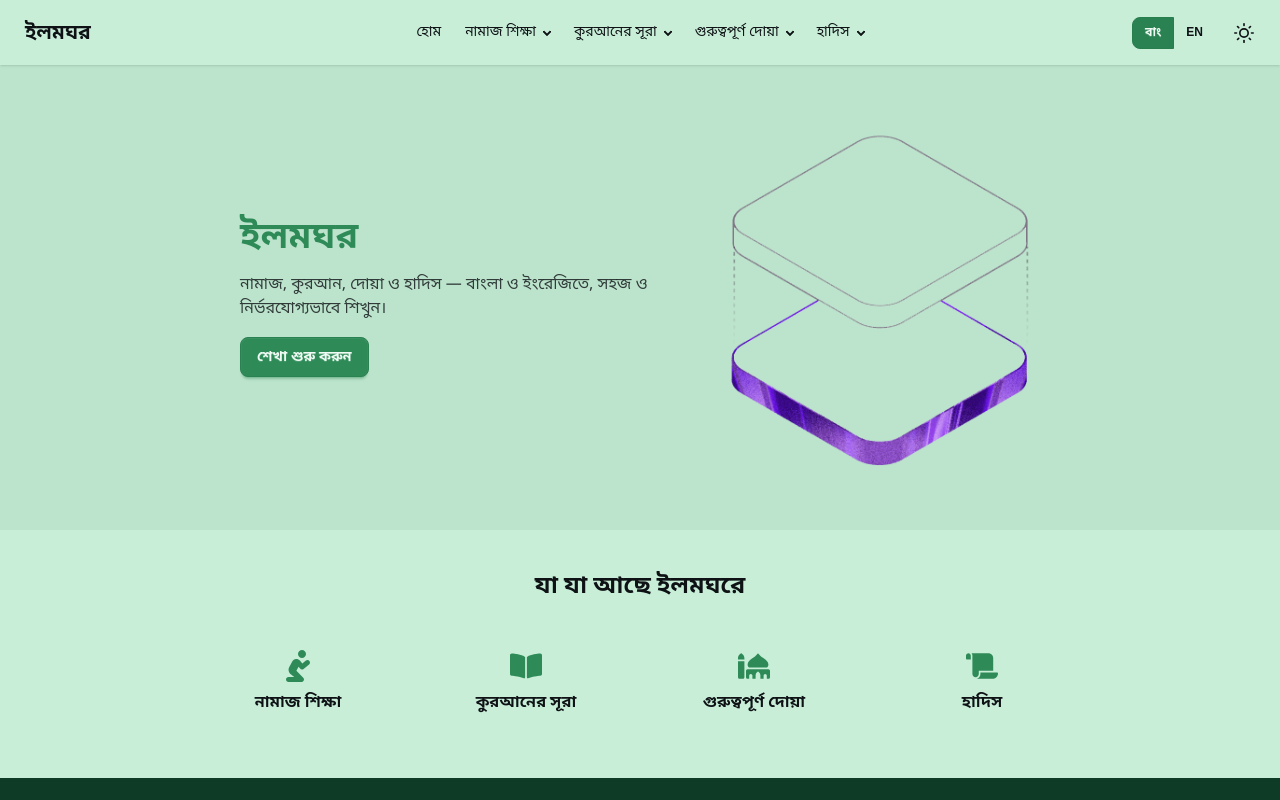
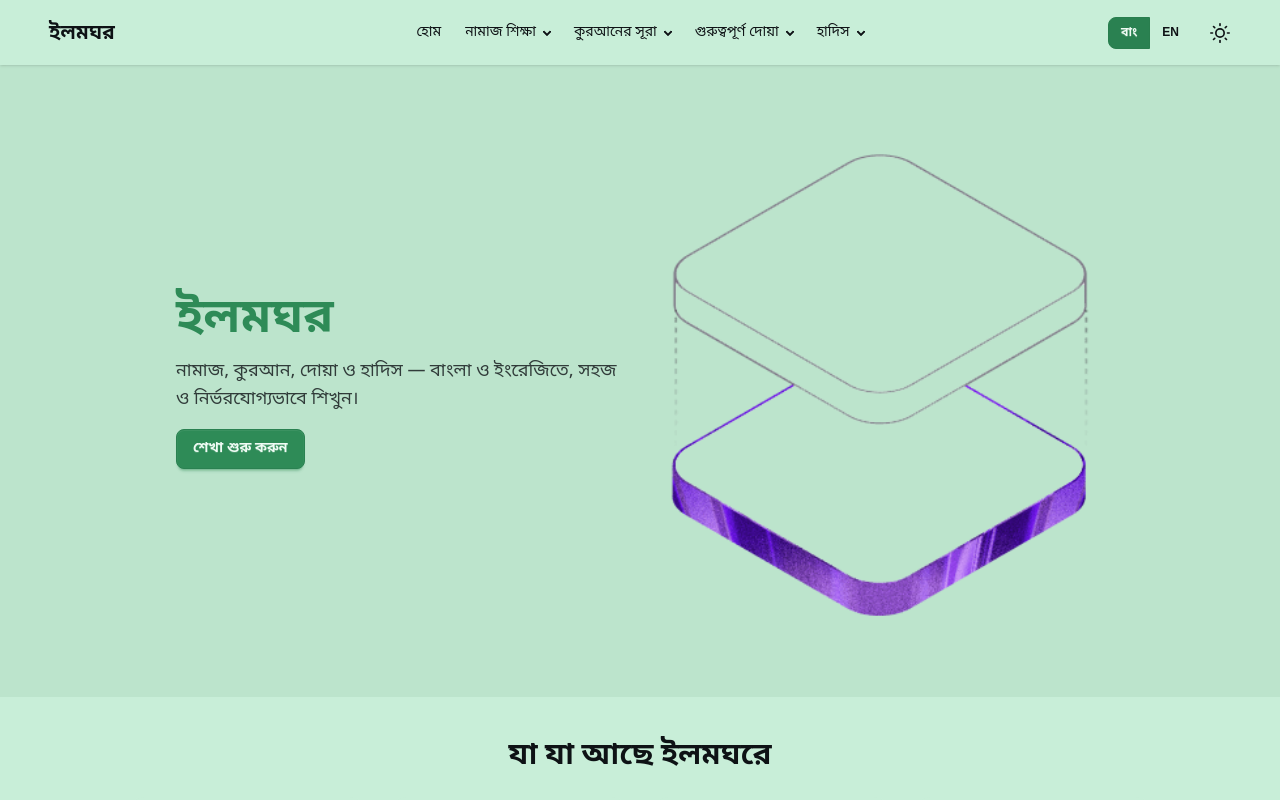
Before and after one commit to cosmokhairul/ilm-house, a React (Vite) app: page / in a window 1280 px wide. Shown: the top 800 px of the page. Built offline with nearby package versions, Linux system fonts and the light colour scheme; a web font is replaced by a local one.

Commit message:
Responsiveness completed

```diff
--- a/src/pages/Duas/DuaDetail.jsx
+++ b/src/pages/Duas/DuaDetail.jsx
@@ -22,13 +22,13 @@ const DuaDetail = () => {
   }
 
   return (
-    <div className="mx-auto max-w-2xl space-y-6 p-4 sm:p-6">
+    <div className="mx-auto max-w-2xl space-y-6 p-4 sm:p-6 md:p-6 lg:max-w-3xl lg:p-8">
       <div>
         <span className="badge badge-outline mb-2">{t(`nav.duas.${dua.category}`)}</span>
         <h1 className="text-2xl font-bold text-primary font-heading">{dua.title}</h1>
       </div>
 
-      <div className="card bg-base-100 border-base-300 space-y-4 border p-4 sm:p-6">
+      <div className="card bg-base-100 border-base-300 space-y-4 border p-4 sm:p-6 lg:p-8">
         <ArabicBlock className="text-xl sm:text-2xl">{dua.arabic}</ArabicBlock>
 
         <div>
--- a/src/pages/Duas/DuaList.jsx
+++ b/src/pages/Duas/DuaList.jsx
@@ -9,7 +9,7 @@ const DuaList = ({ filter }) => {
   const sorted = [...visible].sort((a, b) => a.order - b.order);
 
   return (
-    <div className="space-y-4 p-4 sm:p-6">
+    <div className="mx-auto max-w-6xl space-y-4 p-4 sm:p-6 md:px-6 lg:p-8 xl:px-8">
       <h1 className="text-2xl font-bold text-primary font-heading">
         {filter ? t(`nav.duas.${filter}`) : t("nav.duas.label")}
       </h1>
@@ -17,7 +17,7 @@ const DuaList = ({ filter }) => {
       {sorted.length === 0 ? (
         <p className="text-base-content/70">{t("content.comingSoon")}</p>
       ) : (
-        <div className="grid gap-4 sm:grid-cols-2 lg:grid-cols-3">
+        <div className="grid gap-4 sm:grid-cols-2 lg:grid-cols-3 xl:grid-cols-4">
           {sorted.map((dua) => (
             <SectionCard
               key={dua.id}
--- a/src/pages/Hadith/HadithDetail.jsx
+++ b/src/pages/Hadith/HadithDetail.jsx
@@ -22,13 +22,13 @@ const HadithDetail = () => {
   }
 
   return (
-    <div className="mx-auto max-w-2xl space-y-6 p-4 sm:p-6">
+    <div className="mx-auto max-w-2xl space-y-6 p-4 sm:p-6 md:p-6 lg:max-w-3xl lg:p-8">
       <div>
         <span className="badge badge-outline mb-2">{t(`nav.hadith.${hadith.category}`)}</span>
         <h1 className="text-2xl font-bold text-primary font-heading">{hadith.collectionName}</h1>
       </div>
 
-      <div className="card bg-base-100 border-base-300 space-y-4 border p-4 sm:p-6">
+      <div className="card bg-base-100 border-base-300 space-y-4 border p-4 sm:p-6 lg:p-8">
         <ArabicBlock className="text-xl sm:text-2xl">{hadith.arabic}</ArabicBlock>
 
         <div>
--- a/src/pages/Hadith/HadithList.jsx
+++ b/src/pages/Hadith/HadithList.jsx
@@ -9,7 +9,7 @@ const HadithList = ({ filter }) => {
   const sorted = [...visible].sort((a, b) => a.order - b.order);
 
   return (
-    <div className="space-y-4 p-4 sm:p-6">
+    <div className="mx-auto max-w-6xl space-y-4 p-4 sm:p-6 md:px-6 lg:p-8 xl:px-8">
       <h1 className="text-2xl font-bold text-primary font-heading">
         {filter ? t(`nav.hadith.${filter}`) : t("nav.hadith.label")}
       </h1>
@@ -17,7 +17,7 @@ const HadithList = ({ filter }) => {
       {sorted.length === 0 ? (
         <p className="text-base-content/70">{t("content.comingSoon")}</p>
       ) : (
-        <div className="grid gap-4 sm:grid-cols-2 lg:grid-cols-3">
+        <div className="grid gap-4 sm:grid-cols-2 lg:grid-cols-3 xl:grid-cols-4">
           {sorted.map((hadith) => (
             <SectionCard
               key={hadith.id}
--- a/src/pages/Home/Home/Home.jsx
+++ b/src/pages/Home/Home/Home.jsx
@@ -15,14 +15,18 @@ const Home = () => {
 
   return (
     <div>
-      <section className="hero bg-base-200 px-4 py-8 sm:py-12">
-        <div className="hero-content flex-col gap-6 text-center sm:gap-8 lg:flex-row-reverse lg:text-left">
-          <img src={heroImg} className="w-full max-w-[12rem] rounded-lg sm:max-w-xs" alt="" />
+      <section className="hero bg-base-200 px-4 py-8 sm:py-10 md:py-12 xl:py-16">
+        <div className="hero-content w-full max-w-7xl flex-col gap-6 text-center sm:gap-8 md:flex-row-reverse md:text-left">
+          <img
+            src={heroImg}
+            className="w-full max-w-[12rem] rounded-lg sm:max-w-xs md:max-w-sm xl:max-w-md"
+            alt=""
+          />
           <div>
-            <h1 className="text-3xl font-bold text-primary font-heading sm:text-4xl">
+            <h1 className="text-3xl font-bold text-primary font-heading sm:text-4xl xl:text-5xl">
               {t("app.name")}
             </h1>
-            <p className="text-base-content/80 max-w-md py-4">{t("home.tagline")}</p>
+            <p className="text-base-content/80 max-w-md py-4 xl:text-lg">{t("home.tagline")}</p>
             <Link to="/duas" className="btn btn-primary">
               {t("home.cta")}
             </Link>
@@ -30,17 +34,19 @@ const Home = () => {
         </div>
       </section>
 
-      <section className="space-y-6 px-4 py-8 sm:py-10">
-        <h2 className="text-center text-2xl font-bold font-heading">{t("home.exploreTitle")}</h2>
-        <div className="mx-auto grid max-w-4xl gap-4 sm:grid-cols-2 lg:grid-cols-4">
+      <section className="space-y-6 px-4 py-8 sm:py-10 md:px-6 xl:px-8">
+        <h2 className="text-center text-2xl font-bold font-heading xl:text-3xl">
+          {t("home.exploreTitle")}
+        </h2>
+        <div className="mx-auto grid max-w-5xl gap-4 sm:grid-cols-2 lg:grid-cols-4 xl:gap-6">
           {SECTIONS.map(({ key, path, Icon }) => (
             <Link
               key={key}
               to={path}
               className="card bg-base-100 border-base-300 hover:border-primary text-center transition-colors"
             >
-              <div className="card-body items-center gap-2">
-                <Icon className="text-primary h-8 w-8" />
+              <div className="card-body items-center gap-2 xl:py-8">
+                <Icon className="text-primary h-8 w-8 xl:h-10 xl:w-10" />
                 <h3 className="card-title font-heading text-base">{t(`nav.${key}.label`)}</h3>
               </div>
             </Link>
--- a/src/pages/Prayer/PrayerDetail.jsx
+++ b/src/pages/Prayer/PrayerDetail.jsx
@@ -21,13 +21,13 @@ const PrayerDetail = () => {
   }
 
   return (
-    <div className="mx-auto max-w-2xl space-y-6 p-4 sm:p-6">
+    <div className="mx-auto max-w-2xl space-y-6 p-4 sm:p-6 md:p-6 lg:max-w-3xl lg:p-8">
       <div>
         <h1 className="text-2xl font-bold text-primary font-heading">{lesson.title}</h1>
         <p className="text-base-content/70 mt-1">{lesson.summary}</p>
       </div>
 
-      <ol className="card bg-base-100 border-base-300 list-decimal space-y-2 border p-4 sm:p-6 pl-8 sm:pl-10">
+      <ol className="card bg-base-100 border-base-300 list-decimal space-y-2 border p-4 sm:p-6 lg:p-8 pl-8 sm:pl-10">
         {lesson.steps.map((step, index) => (
           <li key={index}>{step}</li>
         ))}
--- a/src/pages/Prayer/PrayerIndex.jsx
+++ b/src/pages/Prayer/PrayerIndex.jsx
@@ -8,13 +8,13 @@ const PrayerIndex = () => {
   const sorted = [...lessons].sort((a, b) => a.order - b.order);
 
   return (
-    <div className="space-y-4 p-4 sm:p-6">
+    <div className="mx-auto max-w-6xl space-y-4 p-4 sm:p-6 md:px-6 lg:p-8 xl:px-8">
       <h1 className="text-2xl font-bold text-primary font-heading">{t("nav.prayer.label")}</h1>
 
       {sorted.length === 0 ? (
         <p className="text-base-content/70">{t("content.comingSoon")}</p>
       ) : (
-        <div className="grid gap-4 sm:grid-cols-2 lg:grid-cols-3">
+        <div className="grid gap-4 sm:grid-cols-2 lg:grid-cols-3 xl:grid-cols-4">
           {sorted.map((lesson) => (
             <SectionCard
               key={lesson.id}
--- a/src/pages/Quran/SurahList.jsx
+++ b/src/pages/Quran/SurahList.jsx
@@ -9,7 +9,7 @@ const SurahList = ({ filter }) => {
   const sorted = [...visible].sort((a, b) => a.order - b.order);
 
   return (
-    <div className="space-y-4 p-4 sm:p-6">
+    <div className="mx-auto max-w-6xl space-y-4 p-4 sm:p-6 md:px-6 lg:p-8 xl:px-8">
       <h1 className="text-2xl font-bold text-primary font-heading">
         {filter ? t(`nav.quran.${filter}`) : t("nav.quran.label")}
       </h1>
@@ -17,7 +17,7 @@ const SurahList = ({ filter }) => {
       {sorted.length === 0 ? (
         <p className="text-base-content/70">{t("content.comingSoon")}</p>
       ) : (
-        <div className="grid gap-4 sm:grid-cols-2 lg:grid-cols-3">
+        <div className="grid gap-4 sm:grid-cols-2 lg:grid-cols-3 xl:grid-cols-4">
           {sorted.map((surah) => (
             <SectionCard
               key={surah.id}
--- a/src/pages/shared/Footer/Footer.jsx
+++ b/src/pages/shared/Footer/Footer.jsx
@@ -14,7 +14,7 @@ const Footer = () => {
 
   return (
     <footer className="bg-neutral text-neutral-content">
-      <div className="footer sm:footer-horizontal mx-auto max-w-4xl px-4 py-10">
+      <div className="footer sm:footer-horizontal mx-auto max-w-5xl px-4 py-10 md:px-6 xl:px-8">
         <nav>
           <Link to="/" className="footer-title font-heading">
             {t("app.name")}
--- a/src/pages/shared/Navbar/Navbar.jsx
+++ b/src/pages/shared/Navbar/Navbar.jsx
@@ -66,7 +66,8 @@ const Navbar = () => {
   const { t } = useTranslation();
 
   return (
-    <div className="navbar bg-base-100 shadow-sm px-2 sm:px-4">
+    <div className="navbar bg-base-100 shadow-sm">
+      <div className="mx-auto flex w-full max-w-7xl items-center px-2 sm:px-4 md:px-6 xl:px-8">
         <div className="navbar-start">
           <div className="dropdown">
             <div
@@ -96,6 +97,7 @@ const Navbar = () => {
           <ThemeToggle />
         </div>
       </div>
+    </div>
   );
 };
 
```
Also changed, not shown: src/pages/Quran/SurahDetail.jsx (+5 -2 lines). Lines whose indentation alone changed are shown as unchanged.
